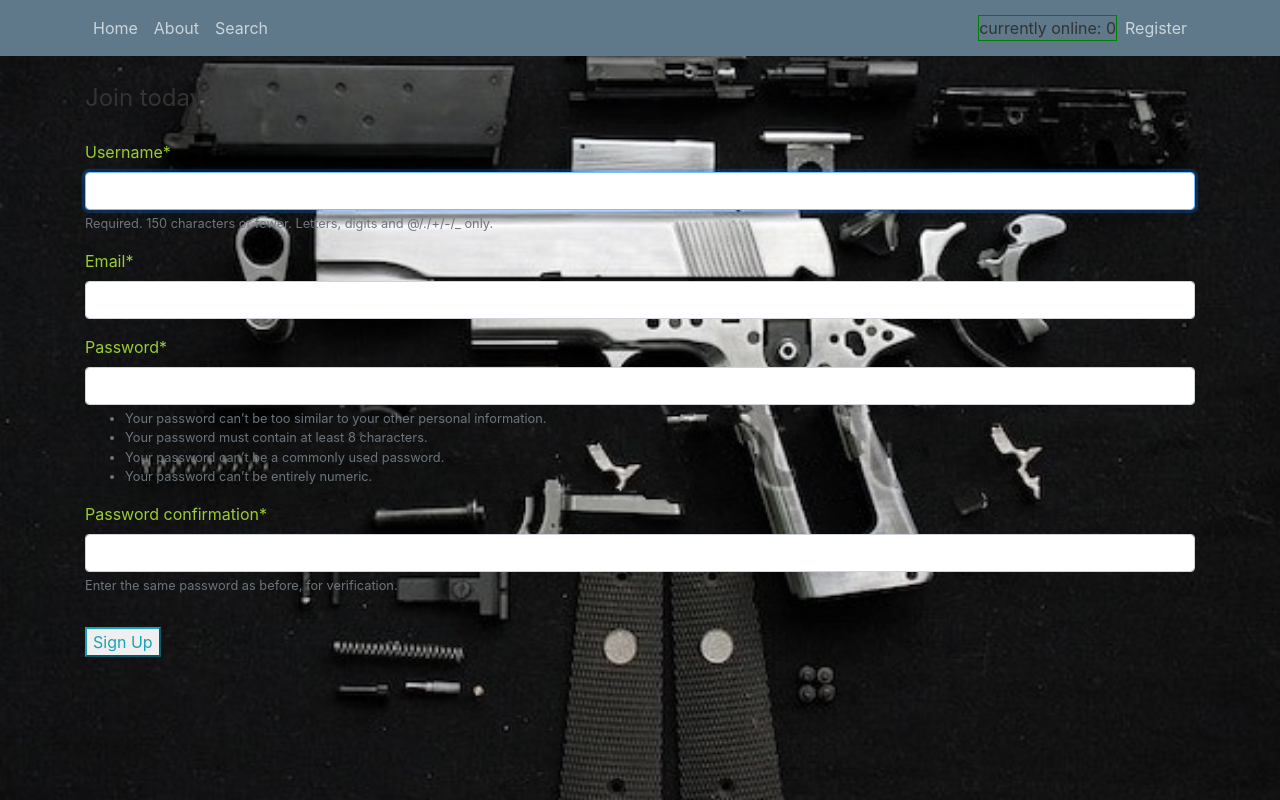
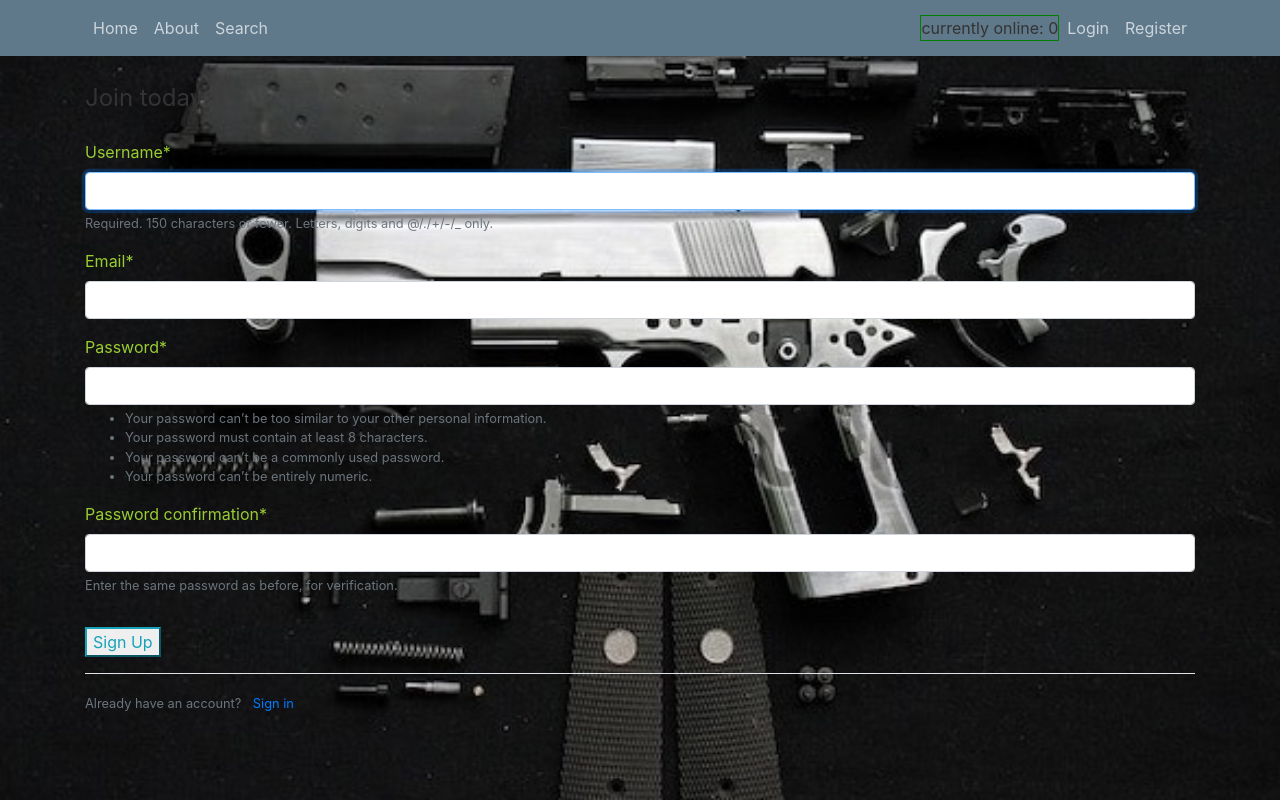
Before and after one commit to YuryYefr/weapons, a Django app: page /register/ in a window 1280 px wide. Run offline with Django 3.2, Linux system fonts and the light colour scheme; some libraries are stand-ins or nearby versions.

Commit message:
register form and login/logout logic added

```diff
--- a/Weapons/settings.py
+++ b/Weapons/settings.py
@@ -109,5 +109,7 @@ USE_TZ = True
 # Static files (CSS, JavaScript, Images)
 # https://docs.djangoproject.com/en/3.0/howto/static-files/
 
+STATIC_ROOT = BASE_DIR + '/static/'
+MEDIA_URL = '/media/'
 STATIC_URL = '/static/'
 CRISPY_TEMPLATE_PACK = 'bootstrap4'
--- a/Weapons/urls.py
+++ b/Weapons/urls.py
@@ -13,6 +13,8 @@ Including another URLconf
     1. Import the include() function: from django.urls import include, path
     2. Add a URL to urlpatterns:  path('blog/', include('blog.urls'))
 """
+from django.conf import settings
+from django.conf.urls.static import static
 from django.contrib import admin
 from django.urls import path, include
 
@@ -20,4 +22,4 @@ urlpatterns = [
     path('', include('hand_carried_guns.urls')),
     path('', include('users.urls')),
     path('admin/', admin.site.urls),
-]
+] + static(settings.MEDIA_URL, document_root=settings.MEDIA_ROOT)
--- a/templates/hand_carried_guns/main.html
+++ b/templates/hand_carried_guns/main.html
@@ -44,7 +44,7 @@
 {#                                        <a class="nav-item nav-link" href="{% url 'profile' %}">Profile</a>#}
                                         <a class="nav-item nav-link" href="{% url 'users:logout' %}">Logout</a>
                                     {% else %}
-{#                                        <a class="nav-item nav-link" href="{% url 'users:login' %}">Login</a>#}
+                                        <a class="nav-item nav-link" href="{% url 'users:login' %}">Login</a>
                                         <a class="nav-item nav-link" href="{% url 'users:register' %}">Register</a>
                                     {% endif %}
                                     </div>
--- a/templates/users/register.html
+++ b/templates/users/register.html
@@ -13,12 +13,12 @@
             <div class="form-group">
                 <button class="button btn-outline-info" type="submit">Sign Up</button>
             </div>
-{#            <div class="border-top pt-3">#}
-{#                <small class="text-muted">#}
-{#                    Already have an account?#}
-{#                    <a class="ml-2" href="{% url 'users:login' %}">Sign in</a>#}
-{#                </small>#}
-{#            </div>#}
+            <div class="border-top pt-3">
+                <small class="text-muted">
+                    Already have an account?
+                    <a class="ml-2" href="{% url 'users:login' %}">Sign in</a>
+                </small>
+            </div>
         </form>
     </div>
 {% endblock content %}
--- a/users/urls.py
+++ b/users/urls.py
@@ -4,6 +4,6 @@ from . import views
 app_name = 'users'
 urlpatterns = [
     path('logout/', views.c_logout, name='logout'),
-    # path('login/', views.c_login, name='login'),
+    path('login/', views.c_login, name='login'),
     path('register/', views.register, name='register'),
 ]
--- a/users/views.py
+++ b/users/views.py
@@ -2,6 +2,7 @@ from django.contrib import messages
 from django.contrib.auth import authenticate, login, logout
 from django.shortcuts import render, redirect
 from .forms import UserRegistrationForm
+from django.contrib.auth.forms import AuthenticationForm
 
 
 def register(request):
@@ -11,22 +12,23 @@ def register(request):
             form.save()
             username = form.cleaned_data.get('username')
             messages.success(request, f'Successfully created account for {username}')
-            return redirect('users:login')
+            return redirect('/')
     else:
         form = UserRegistrationForm()
     return render(request, 'users/register.html', {'form': form})
-# def c_login(request):
-#     username = request.POST['username']
-#     password = request.POST['password']
-#     user = authenticate(request, username=username, password=password)
-#     if user is not None:
-#         login(request, user)
-#         return redirect('/')
-#     else:
-#         messages.error(request, 'wrong credentials')
-#         return redirect('login/')
-#
-#
+
+
+def c_login(request):
+    if request.GET:
+        user = authenticate(request, username=request.GET['username'], password=request.GET['password'])
+        if user:
+            login(request, user)
+            return redirect('/')
+    else:
+        form = AuthenticationForm()
+        return render(request, 'users/login.html', {'form': form})
+
+
 def c_logout(request):
     logout(request)
     messages.success(request, 'Successfully logged out')
```
Also changed, not shown: templates/users/login.html (added, +39 -0 lines).
